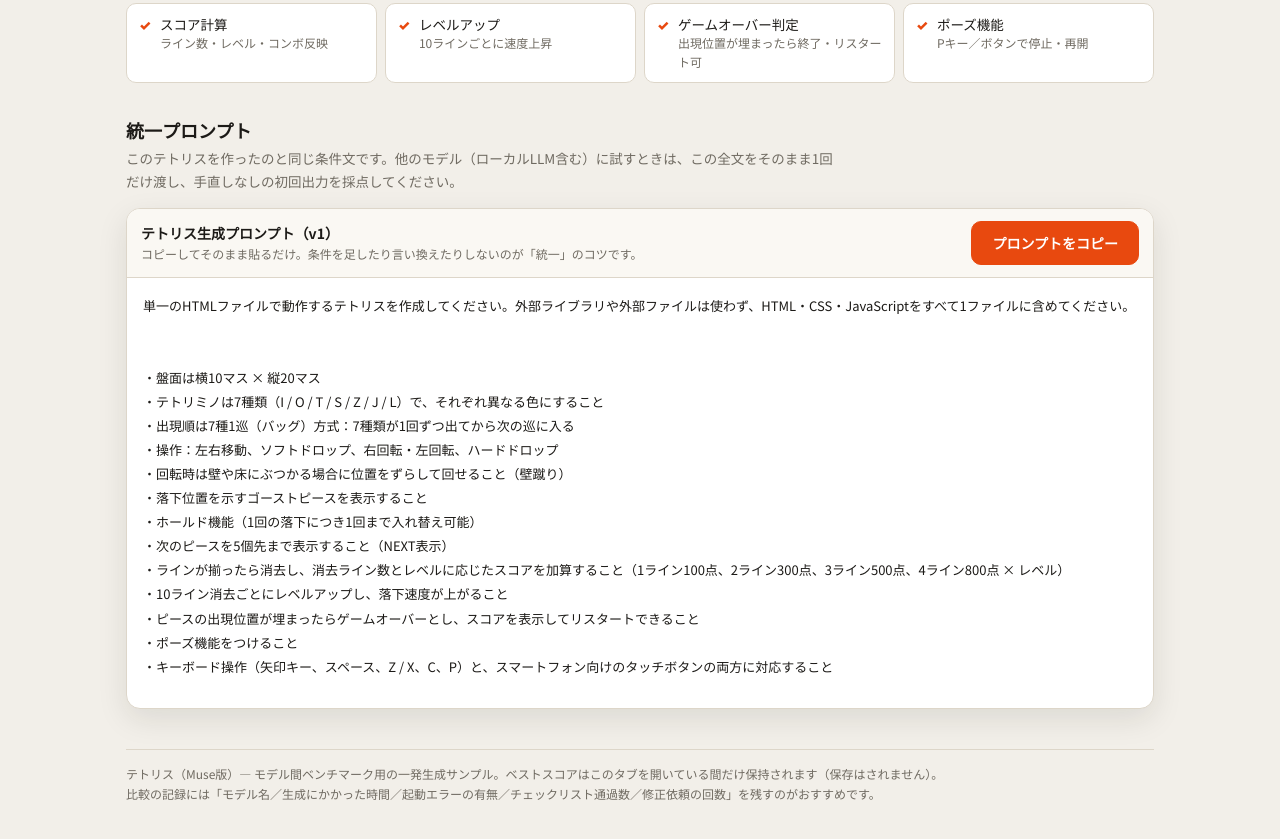
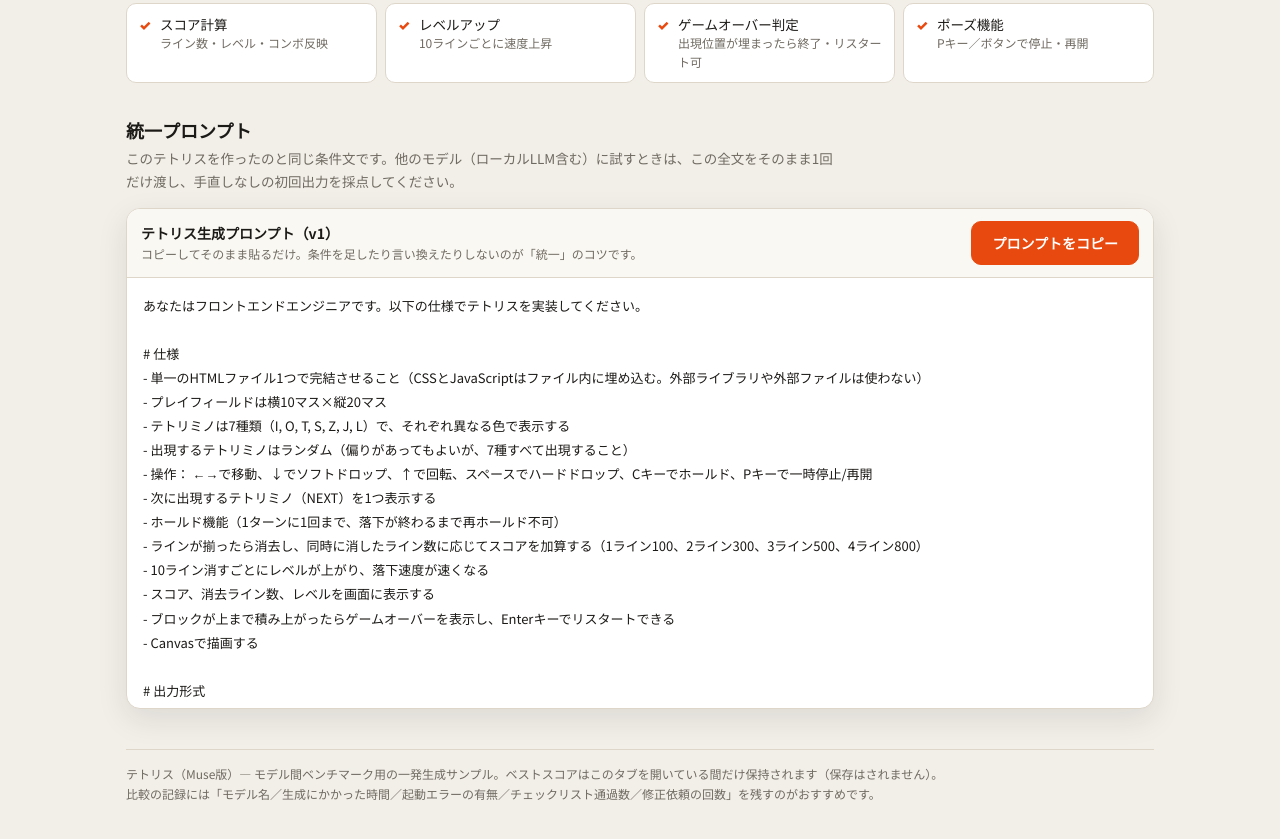
Before and after one commit to gachimoto-code/tetris-ai-bench, a plain HTML site: page muse-tetris.html in a window 1280 px wide. Shown: the part 1609-2448 px from the top of the page. Drawn offline with Linux system fonts and the light colour scheme.

Commit message:
Fix embedded prompt text in muse-tetris.html to the actual unified prompt

````diff
--- a/muse-tetris.html
+++ b/muse-tetris.html
@@ -282,26 +282,25 @@ footer{margin-top:40px;padding-top:14px;border-top:1px solid var(--line);color:v
 <div class="t">テトリス生成プロンプト（v1）<small>コピーしてそのまま貼るだけ。条件を足したり言い換えたりしないのが「統一」のコツです。</small></div>
 <button class="btn primary" id="copyBtn" type="button">プロンプトをコピー</button>
 </div>
-<pre id="promptText">単一のHTMLファイルで動作するテトリスを作成してください。外部ライブラリや外部ファイルは使わず、HTML・CSS・JavaScriptをすべて1ファイルに含めてください。
+<pre id="promptText">あなたはフロントエンドエンジニアです。以下の仕様でテトリスを実装してください。
 
+# 仕様
+- 単一のHTMLファイル1つで完結させること（CSSとJavaScriptはファイル内に埋め込む。外部ライブラリや外部ファイルは使わない）
+- プレイフィールドは横10マス×縦20マス
+- テトリミノは7種類（I, O, T, S, Z, J, L）で、それぞれ異なる色で表示する
+- 出現するテトリミノはランダム（偏りがあってもよいが、7種すべて出現すること）
+- 操作： ←→で移動、↓でソフトドロップ、↑で回転、スペースでハードドロップ、Cキーでホールド、Pキーで一時停止/再開
+- 次に出現するテトリミノ（NEXT）を1つ表示する
+- ホールド機能（1ターンに1回まで、落下が終わるまで再ホールド不可）
+- ラインが揃ったら消去し、同時に消したライン数に応じてスコアを加算する（1ライン100、2ライン300、3ライン500、4ライン800）
+- 10ライン消すごとにレベルが上がり、落下速度が速くなる
+- スコア、消去ライン数、レベルを画面に表示する
+- ブロックが上まで積み上がったらゲームオーバーを表示し、Enterキーでリスタートできる
+- Canvasで描画する
 
-・盤面は横10マス × 縦20マス
-・テトリミノは7種類（I / O / T / S / Z / J / L）で、それぞれ異なる色にすること
-・出現順は7種1巡（バッグ）方式：7種類が1回ずつ出てから次の巡に入る
-・操作：左右移動、ソフトドロップ、右回転・左回転、ハードドロップ
-・回転時は壁や床にぶつかる場合に位置をずらして回せること（壁蹴り）
-・落下位置を示すゴーストピースを表示すること
-・ホールド機能（1回の落下につき1回まで入れ替え可能）
-・次のピースを5個先まで表示すること（NEXT表示）
-・ラインが揃ったら消去し、消去ライン数とレベルに応じたスコアを加算すること（1ライン100点、2ライン300点、3ライン500点、4ライン800点 × レベル）
-・10ライン消去ごとにレベルアップし、落下速度が上がること
-・ピースの出現位置が埋まったらゲームオーバーとし、スコアを表示してリスタートできること
-・ポーズ機能をつけること
-・キーボード操作（矢印キー、スペース、Z / X、C、P）と、スマートフォン向けのタッチボタンの両方に対応すること
-
-
-・完成したHTMLファイルのコードだけを出力すること（説明文は不要）
-・ファイルを開けばすぐ遊べる状態にすること</pre>
+# 出力形式
+- 説明文は一切書かず、HTMLコードだけを出力すること
+- コードは ```html で始まるコードブロック1つにまとめること</pre>
 </div>
 </section>
 
````
